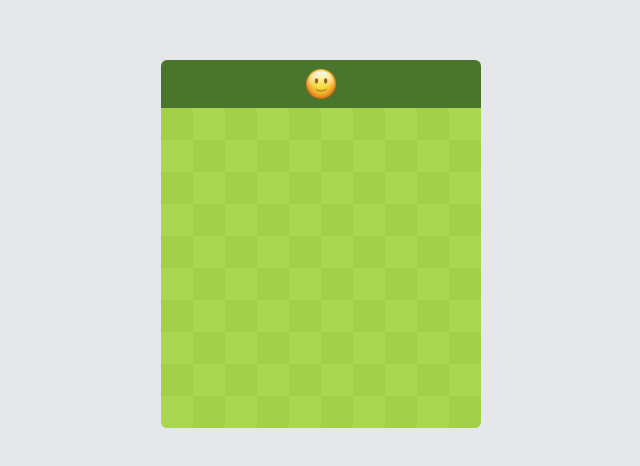
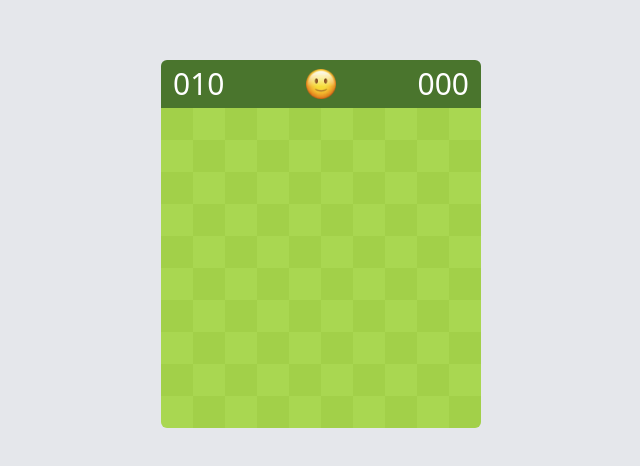
Before and after one commit to chongruei/react-minesweeper, a Next.js app: page / in a window 1280 px wide. Shown: the part 156-622 px from the top of the page, without its empty margins (319-959 px from the left). Built offline with nearby package versions, Linux system fonts and the light colour scheme.

Commit message:
feat: add game timer and mines count on toolbar

```diff
--- a/components/minesweeper/hooks/useMinesweeperContext.ts
+++ b/components/minesweeper/hooks/useMinesweeperContext.ts
@@ -20,6 +20,13 @@ export const useGameArray = (): Square[] =>
 export const useGameStatus = (): GameStatus =>
   useContext(MinesweeperContext).state.gameStatus;
 
+export const useMinesCount = (): number => {
+  const { mines } = useGameConig();
+  const gameArray = useGameArray();
+
+  return mines - gameArray.filter((square) => square.flagged).length;
+};
+
 export const useGameConig = (): IMinesweeperConfig => {
   const { rows, columns, mines } = useContext(MinesweeperContext).state;
   return {
--- /dev/null
+++ b/components/minesweeper/toolbar/minesCount.tsx
@@ -0,0 +1,12 @@
+import { FC } from "react";
+import { useMinesCount } from "../hooks/useMinesweeperContext";
+
+export const MinesCount: FC = () => {
+  const count = useMinesCount();
+
+  return (
+    <span className="text-white text-3xl">
+      {count > -1 ? count.toString().padStart(3, "0") : count}
+    </span>
+  );
+};
--- /dev/null
+++ b/components/minesweeper/toolbar/timer.tsx
@@ -0,0 +1,30 @@
+import { useInterval } from "@hooks/useInterval";
+import { FC, useEffect, useState } from "react";
+import { useGameStatus } from "../hooks/useMinesweeperContext";
+import { GameStatus } from "../interface";
+
+interface IProps {
+  gameCount: number;
+}
+
+export const Timer: FC<IProps> = ({ gameCount }) => {
+  const [time, setTime] = useState<number>(0);
+  const gameStatus = useGameStatus();
+
+  useEffect(() => {
+    setTime(0);
+  }, [gameCount]);
+
+  useInterval(
+    () => {
+      setTime((prevTime) => prevTime + 1);
+    },
+    gameStatus === GameStatus.START ? 1000 : null
+  );
+
+  return (
+    <span className="text-white text-3xl">
+      {time.toString().padStart(3, "0")}
+    </span>
+  );
+};
--- a/components/minesweeper/toolbar/toolbar.tsx
+++ b/components/minesweeper/toolbar/toolbar.tsx
@@ -1,11 +1,20 @@
-import { FC } from "react";
+/* eslint-disable @next/next/no-img-element */
+import { FC, useState } from "react";
 import { useGameStatus } from "../hooks/useMinesweeperContext";
 import { useMinesweeperSlice } from "../hooks/useMinesweeperSlice";
 import { GameStatus } from "../interface";
+import { MinesCount } from "./minesCount";
+import { Timer } from "./timer";
 
 export const Toolbar: FC = () => {
   const gameStatus = useGameStatus();
   const { newGame } = useMinesweeperSlice();
+  const [gameCount, setGameCount] = useState<number>(0);
+
+  const handleClickStart = () => {
+    setGameCount((prevGameCount) => prevGameCount + 1);
+    newGame();
+  };
 
   const getEmoji = () => {
     switch (gameStatus) {
@@ -19,15 +28,17 @@ export const Toolbar: FC = () => {
   };
 
   return (
-    <div className="flex items-center justify-center w-full bg-[#4a752d] h-12">
+    <div className="flex items-center justify-between w-full bg-[#4a752d] h-12 px-3">
+      <MinesCount />
       <img
         alt="minesweeper"
         className="hover:cursor-pointer"
         src={getEmoji()}
         height={30}
         width={30}
-        onClick={() => newGame()}
+        onClick={handleClickStart}
       />
+      <Timer gameCount={gameCount} />
     </div>
   );
 };
--- /dev/null
+++ b/hooks/useInterval.ts
@@ -0,0 +1,21 @@
+import { useEffect, useRef } from "react";
+import { Callback } from "@interface/common";
+
+export const useInterval = (callback: Callback, delay: number | null) => {
+  const callbackRef = useRef<Callback>(callback);
+
+  // save the callback function instance
+  useEffect(() => {
+    callbackRef.current = callback;
+  }, [callback]);
+
+  useEffect(() => {
+    // no setInterval if delay is null or delay is equals to 0
+    if (!delay) {
+      return;
+    }
+
+    const interval = setInterval(() => callbackRef.current(), delay);
+    return () => clearInterval(interval);
+  }, [delay]);
+};
```
